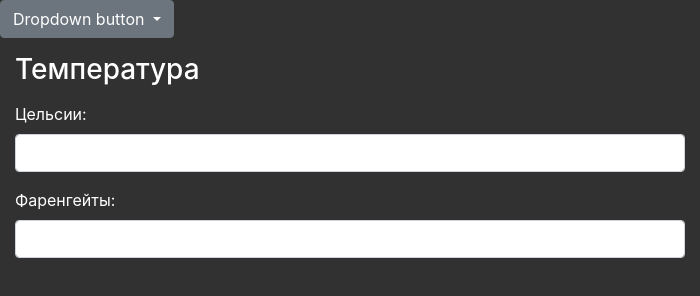
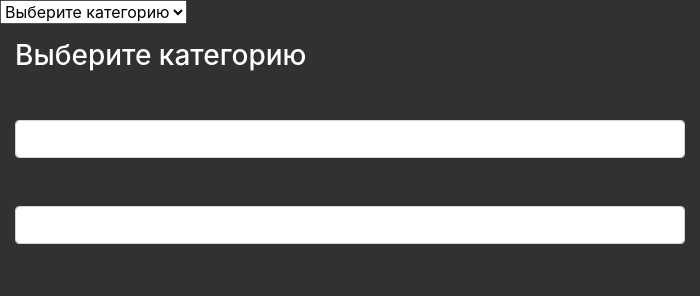
Before and after one commit to nikitakosatka/value-converter, an Electron app: page index.html in a window 700 px wide. Drawn offline with nearby package versions, Linux system fonts and the light colour scheme.

Commit message:
Dropdown -> select

```diff
--- a/index.html
+++ b/index.html
@@ -6,29 +6,25 @@
     <link rel="stylesheet" href="https://cdn.jsdelivr.net/npm/bootstrap@4.6.0/dist/css/bootstrap.min.css"
           integrity="sha384-B0vP5xmATw1+K9KRQjQERJvTumQW0nPEzvF6L/Z6nronJ3oUOFUFpCjEUQouq2+l" crossorigin="anonymous">
     <link rel="stylesheet" href="style.css">
-
 </head>
 <body>
-<div class="dropdown">
-    <button class="btn btn-secondary dropdown-toggle" type="button" id="dropdownMenuButton1" data-bs-toggle="dropdown"
-            aria-expanded="false">
-        Dropdown button
-    </button>
-    <ul class="dropdown-menu" aria-labelledby="dropdownMenuButton1">
-        <li><a class="dropdown-item" href="#">Action</a></li>
-        <li><a class="dropdown-item" href="#">Another action</a></li>
-        <li><a class="dropdown-item" href="#">Something else here</a></li>
-    </ul>
-</div>
-<h3 class="title_text">Температура</h3>
+<select class="form-select" aria-label="Default select example" onload="handleSelect(this.value)" onchange="handleSelect(this.value)">
+    <option selected>Выберите категорию</option>
+    <option value="temperature">Температура</option>
+    <option value="weight">Масса</option>
+    <option value="volume">Объем</option>
+    <option value="speed">Скорость</option>
+    <option value="time">Время</option>
+</select>
+<h3 id="title" class="title_text">Выберите категорию</h3>
 <div class="form-group col-md-3">
-    <label for="usr">Цельсии:</label>
-    <input type="text" class="form-control" id="celcius" onkeyup="celciusToFahrenheit()">
+    <label id="from" for="usr"><br></label>
+    <input type="text" class="form-control" id="fromInput" onkeyup="toSecond()">
 </div>
 
 <div class="form-group col-md-3">
-    <label for="pwd">Фаренгейты:</label>
-    <input type="text" class="form-control" id="fahrenheit" onkeyup="fahrenheitToCelcius()">
+    <label id="to" for="pwd"><br></label>
+    <input type="text" class="form-control" id="toInput" onkeyup="toFirst()">
 </div>
 <script src="https://code.jquery.com/jquery-3.2.1.slim.min.js"
         integrity="sha384-KJ3o2DKtIkvYIK3UENzmM7KCkRr/rE9/Qpg6aAZGJwFDMVNA/GpGFF93hXpG5KkN"
```
